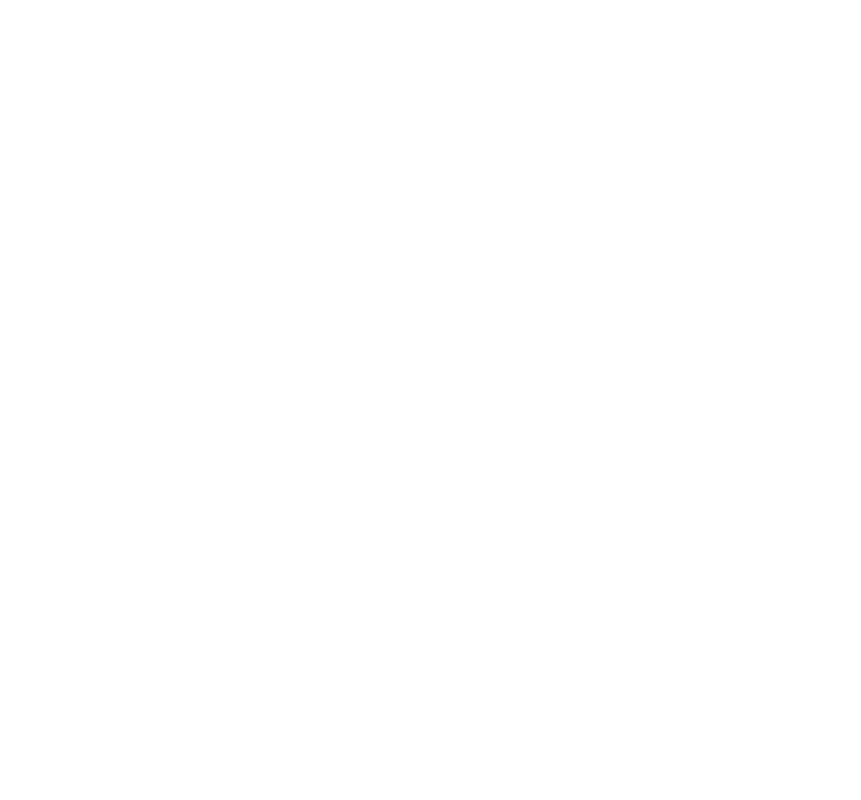
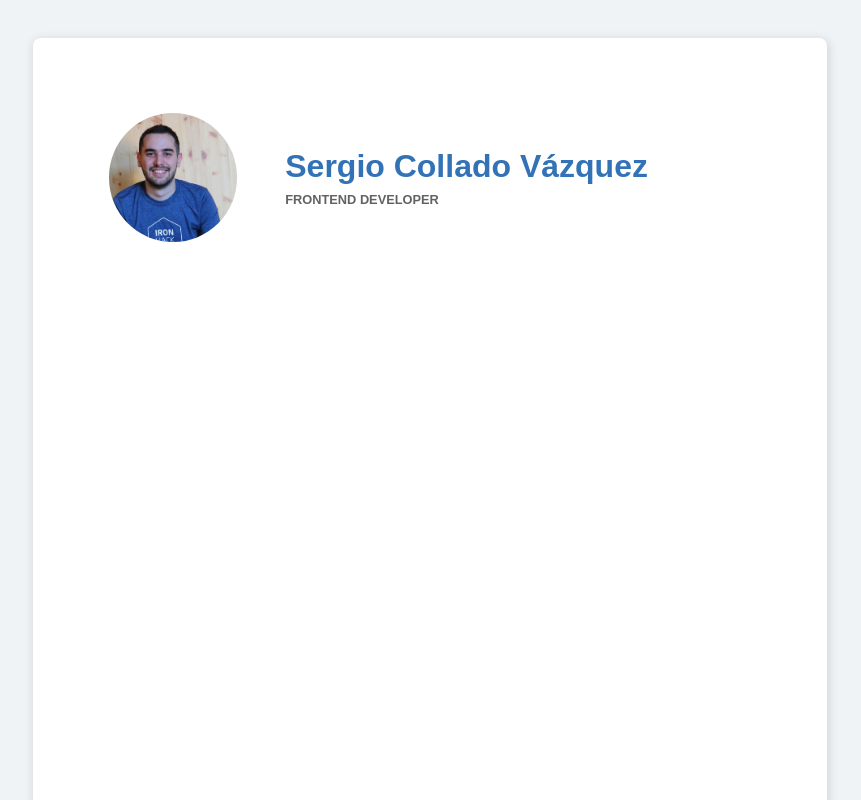
Before and after one commit to SergioColladoV/personalCV, a plain HTML site: page index.html in a window 1280 px wide. Shown: the top 800 px of the page, without its empty margins (210-1071 px from the left). Drawn offline with Linux system fonts and the light colour scheme.

Commit message:
Page template and basic CSS

```diff
--- a/index.html
+++ b/index.html
@@ -8,5 +8,23 @@
 		<script src="./resources/js/importData.js"></script>
 		<script src="./resources/js/assignData.js"></script>
 	</head>
-  <body></body>
+	<body>
+		<main class="resume">
+			<div class="resume-content">
+				<header>
+					<figure>
+						<img
+							id="profilePhoto"
+							src="./resources/images/sergioCollado.png"
+							alt="Foto de Sergio Collado"
+						/>
+					</figure>
+					<div class="profileInfo">
+						<h1 id="name">Sergio Collado Vázquez</h1>
+						<h2 id="position">FrontEnd Developer</h2>
+					</div>
+				</header>
+			</div>
+		</main>
+	</body>
 </html>
--- a/resources/css/main.css
+++ b/resources/css/main.css
@@ -0,0 +1,107 @@
+/* BASIC CSS CODE */
+
+:root {
+	--background-color: #eff3f5;
+	--main-color: #3272b7;
+	--main-font-color: #212121;
+}
+
+* {
+	box-sizing: border-box;
+	margin: 0;
+	padding: 0;
+}
+
+body {
+	width: 100%;
+	height: 100%;
+	margin: 0;
+	padding: 0;
+	background-color: var(--background-color);
+	color: var(--main-font-color);
+	font-family: sans-serif;
+}
+
+img {
+	width: 100%;
+}
+
+/* PARAMETERS FOR CORRECT PRINTING */
+
+page {
+	size: A4;
+	margin: 0;
+}
+
+@media print {
+	html,
+	body {
+		width: 210mm;
+		height: 297mm;
+	}
+	.resume {
+		margin: 0;
+		border: initial;
+		border-radius: initial;
+		width: initial;
+		min-height: initial;
+		box-shadow: initial;
+		background: initial;
+		page-break-after: always;
+	}
+}
+
+/* RESUME CONTENT CSS */
+
+.resume {
+	width: 210mm;
+	min-height: 297mm;
+	padding: 20mm;
+	margin: 10mm auto;
+	border-radius: 8px;
+	box-shadow: 1px 2px 8px 2px rgba(0, 0, 0, 0.1);
+	background-color: #fff;
+}
+
+header {
+	display: flex;
+	justify-content: space-between;
+	align-items: center;
+}
+
+header figure {
+	display: flex;
+	justify-content: center;
+	align-items: center;
+	width: 20%;
+	flex-grow: 2;
+	flex-shrink: 0;
+}
+
+header figure img {
+	width: 100%;
+	height: auto;
+	border-radius: 50%;
+	overflow: hidden;
+	height: auto;
+}
+
+header .profileInfo {
+	display: flex;
+	flex-direction: column;
+	align-items: flex-start;
+	justify-content: center;
+	width: 80%;
+	margin-left: 3rem;
+}
+
+header .profileInfo #name {
+	margin-bottom: 0.4rem;
+	color: var(--main-color);
+}
+
+header .profileInfo #position {
+	text-transform: uppercase;
+	font-size: 0.8rem;
+	opacity: 0.7;
+}
```
Also changed, not shown: resources/images/sergioCollado.png (added). Lines whose indentation alone changed are shown as unchanged.
